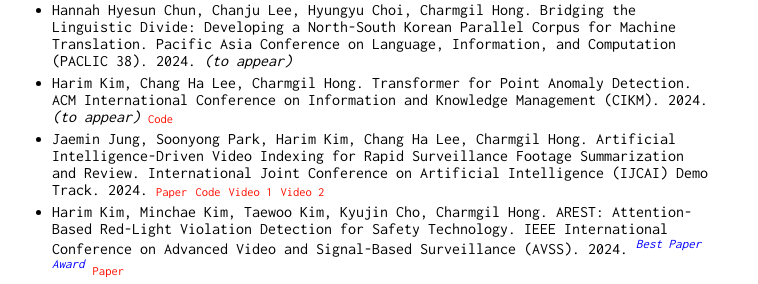
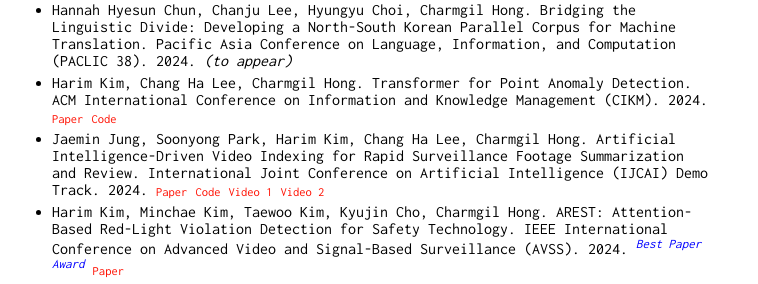
Before and after one commit to charmgil/charmgil.github.io, a Jekyll site: the page built from index.md, in a window 1280 px wide and 900 px high, scrolled down 695 px. Shown: the part 152-436 px from the top of the window, without its empty margins (258-1016 px from the left). Built offline with Jekyll 4.4.1, drawn with Linux system fonts in a browser that asks for light colours.

Commit message:
modified:   index.md

```diff
--- a/index.md
+++ b/index.md
@@ -40,7 +40,7 @@ I am also interested in: (4) AI/ICT for Korean unification and the development o
 #### International venues
 
 * Hannah Hyesun Chun, Chanju Lee, Hyungyu Choi, Charmgil Hong. Bridging the Linguistic Divide: Developing a North-South Korean Parallel Corpus for Machine Translation. Pacific Asia Conference on Language, Information, and Computation (PACLIC 38). 2024. *(to appear)*
-* Harim Kim, Chang Ha Lee, Charmgil Hong. Transformer for Point Anomaly Detection. ACM International Conference on Information and Knowledge Management (CIKM). 2024. *(to appear)* <span class="res">[Code](https://github.com/nth221/TransPAD){:target="_blank"}</span>
+* Harim Kim, Chang Ha Lee, Charmgil Hong. Transformer for Point Anomaly Detection. ACM International Conference on Information and Knowledge Management (CIKM). 2024. <span class="res">[Paper](https://dl.acm.org/doi/10.1145/3627673.3679859){:target="_blank"}</span> <span class="res">[Code](https://github.com/nth221/TransPAD){:target="_blank"}</span>
 * Jaemin Jung, Soonyong Park, Harim Kim, Chang Ha Lee, Charmgil Hong. Artificial Intelligence-Driven Video Indexing for Rapid Surveillance Footage Summarization and Review. International Joint Conference on Artificial Intelligence (IJCAI) Demo Track. 2024. <span class="res">[Paper](https://www.ijcai.org/proceedings/2024/1009){:target="_blank"}</span> <span class="res">[Code](https://github.com/nth221/videx){:target="_blank"}</span> <span class="res">[Video 1](https://youtu.be/IaTPpJfmFnQ){:target="_blank"}</span> <span class="res">[Video 2](https://youtu.be/eXMBMsPZQaU){:target="_blank"}</span>
 * Harim Kim, Minchae Kim, Taewoo Kim, Kyujin Cho, Charmgil Hong. AREST: Attention-Based Red-Light Violation Detection for Safety Technology. IEEE International Conference on Advanced Video and Signal-Based Surveillance (AVSS). 2024. <span class="award">*Best Paper Award*</span> <span class="res">[Paper](https://ieeexplore.ieee.org/document/10672611){:target="_blank"}</span>
 * Harim Kim, Chang Ha Lee, Charmgil Hong. VATMAN: Video Anomaly Transformer for Monitoring Accidents and Nefariousness. IEEE International Conference on Advanced Video and Signal-Based Surveillance (AVSS). 2024. <span class="res">[Paper](https://ieeexplore.ieee.org/document/10672570){:target="_blank"}</span> <span class="res">[Poster](files/arx/VATMAN_AVSS2024.pdf){:target="_blank"}</span>
```
